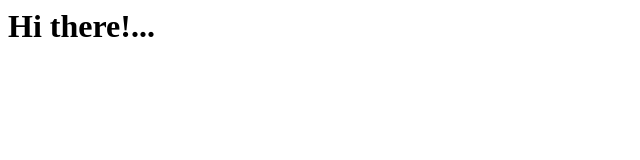
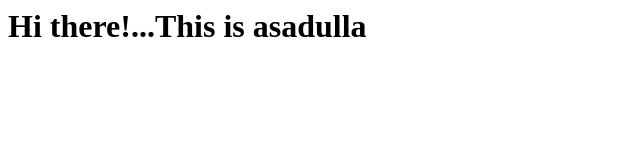
Before and after one commit to asadulla-4f3/test, a plain HTML site: page index.html in a window 1280 px wide. Shown: the whole page, without its empty margins (0-640 px from the left). Drawn offline with Linux system fonts and the light colour scheme.

Commit message:
Update index.html

```diff
--- a/index.html
+++ b/index.html
@@ -1,5 +1,5 @@
 <html>
     <body>
-      <h1>Hi there!...</h1>
+      <h1>Hi there!...This is asadulla</h1>
     </body>
 </html>
```
